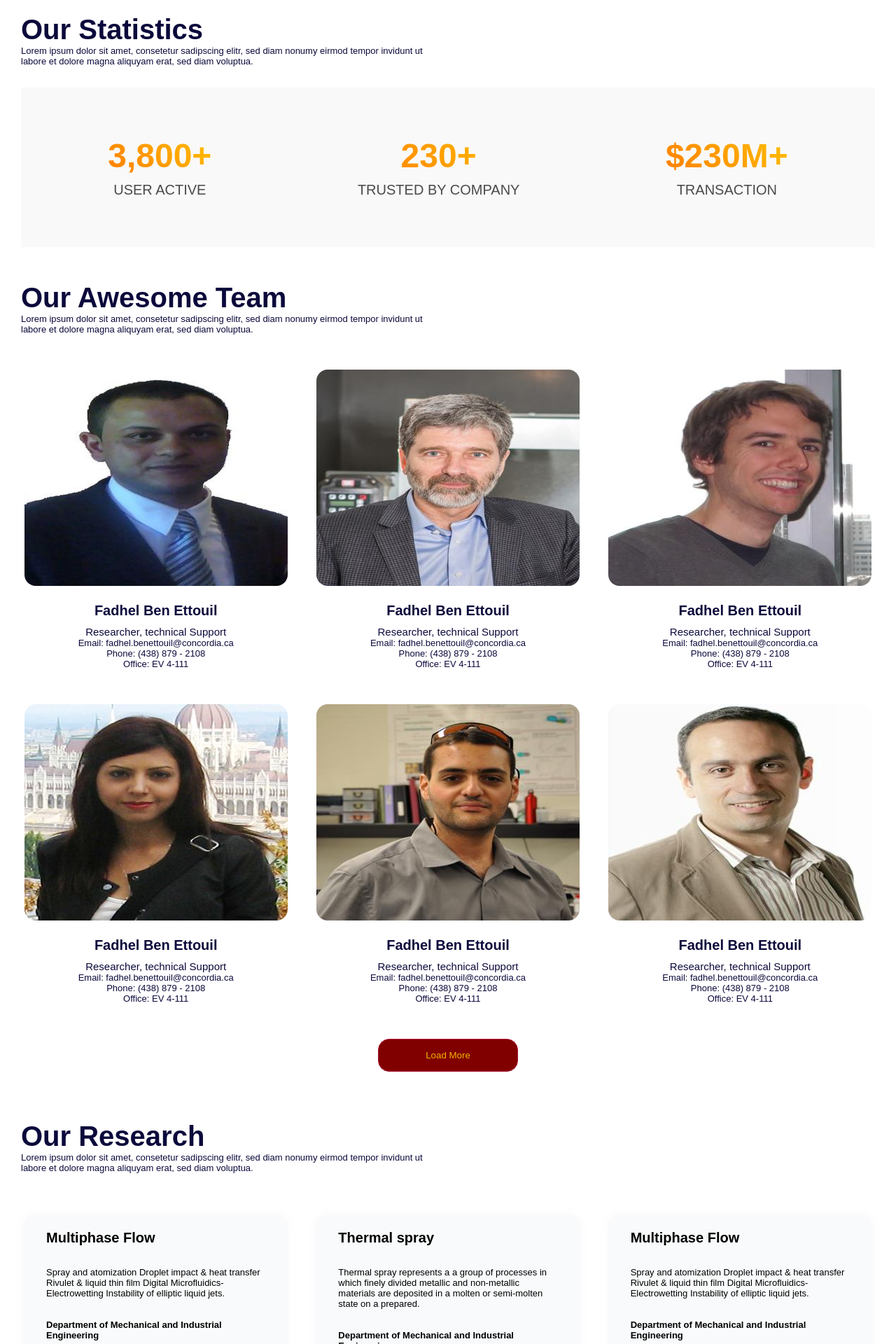
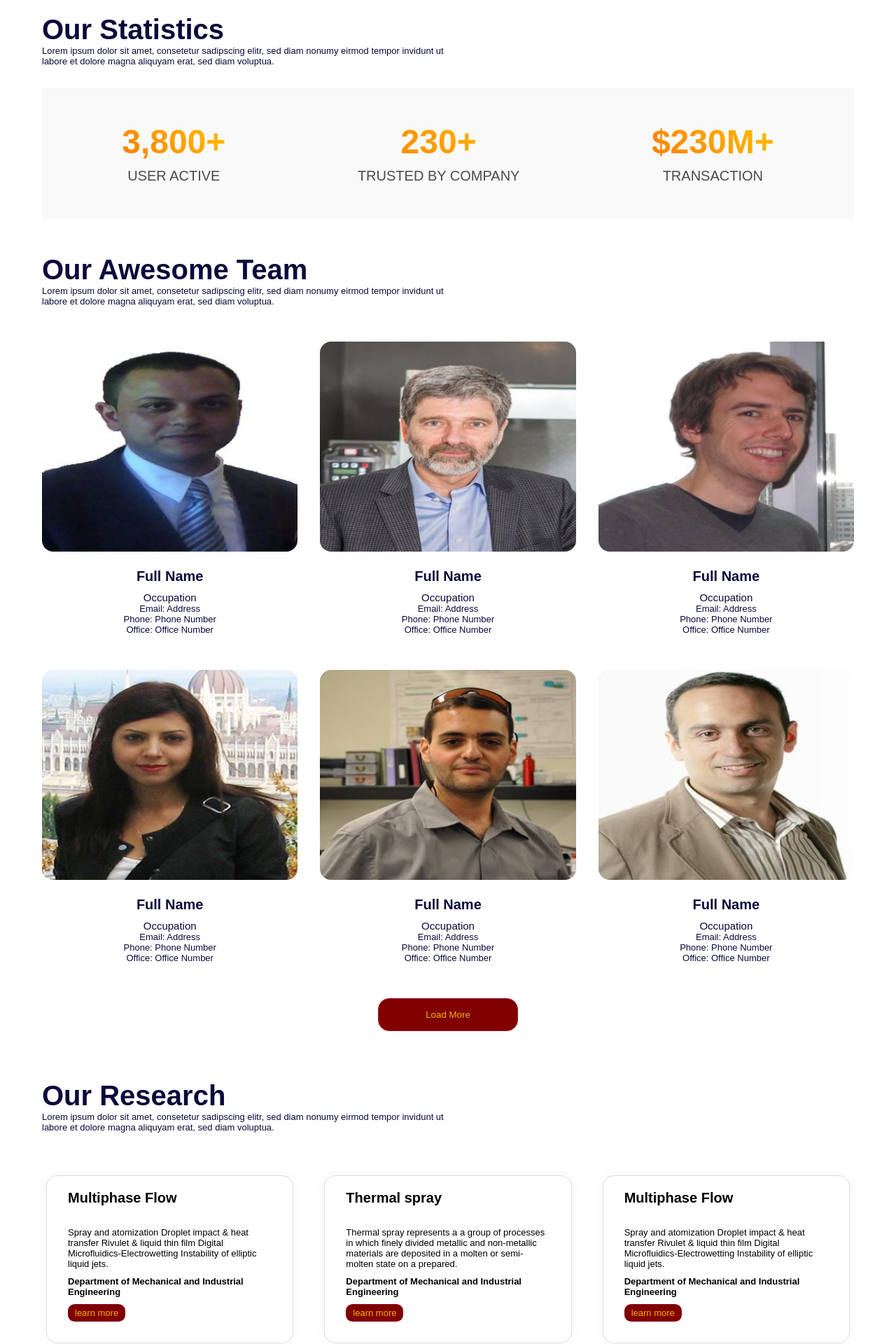
Before and after one commit to Yibhir0/tmsf-v2-concordia, a React (Create React App) app: page / in a window 1280 px wide. Shown: the part 580-2500 px from the top of the page at 70% size. Built offline with nearby package versions, Linux system fonts and the light colour scheme; a web font is replaced by a local one.

Commit message:
added stats

```diff
--- a/src/components/Elements/BlogBox.jsx
+++ b/src/components/Elements/BlogBox.jsx
@@ -4,9 +4,9 @@ import styled from "styled-components";
 export default function BlogBox({ tag, title, text, action, author }) {
   return (
     <WrapperBtn className="animate pointer" onClick={action ? () => action() : null}>
-      <Wrapper className="grayBg radius8 shadow">
+      <Wrapper className="whiteBg  radius8 shadow">
         <h3 className="font20 extraBold">{title}</h3>
-        <p className="font13" style={{ padding: "30px 0" }}>
+        <p className="font13 textH" style={{ padding: "30px 0" }}>
           {text}
         </p>
         <p className="font13 extraBold">{author}</p>
@@ -19,10 +19,17 @@ export default function BlogBox({ tag, title, text, action, author }) {
 }
 
 const Wrapper = styled.div`
-  width: 100%;
+ width: 100%;
   text-align: left;
   padding: 20px 30px;
   margin-top: 30px;
+  background-color: #fff;
+  border: 1px solid #e0e0e0;
+
+   &:hover {
+    transform: translateY(-10px);
+    box-shadow: 0 8px 16px rgba(0, 0, 0, 0.2); /* Slightly stronger shadow on hover */
+  }
 `;
 const WrapperBtn = styled.button`
   border: 0px;
--- a/src/components/Elements/PublicationTable.jsx
+++ b/src/components/Elements/PublicationTable.jsx
@@ -51,6 +51,7 @@ const Wrapper = styled.div`
   text-align: left;
   padding: 20px 30px;
   margin-top: 30px;
+    border: 1px solid #e0e0e0;
 `;
 
 const PublicationItem = styled.div`
--- a/src/components/Nav/TopNavbar.jsx
+++ b/src/components/Nav/TopNavbar.jsx
@@ -82,6 +82,10 @@ const Wrapper = styled.nav`
   top: 0;
   left: 0;
   z-index: 999;
+     background-color: #f9f9f9; /* Very light grey, almost white */
+
+  box-shadow: 0 4px 8px rgba(0, 0, 0, 0.1);
+
 `;
 const NavInner = styled.div`
   position: relative;
--- a/src/components/Sections/Collaborators.jsx
+++ b/src/components/Sections/Collaborators.jsx
@@ -10,7 +10,6 @@ import AddImage2 from "../../assets/img/add/2.png";
 import AddImage3 from "../../assets/img/add/3.png";
 import AddImage4 from "../../assets/img/add/4.png";
 
-import { FiExternalLink } from "react-icons/fi";
 
 export default function Collaborators() {
   return (
@@ -20,7 +19,7 @@ export default function Collaborators() {
           <HeaderInfo>
 
             <h1 className="font40 extraBold">Our Collaborators</h1>
-            <FiExternalLink style={{ color: '#730621', marginLeft: '10px' }}  size={30}/>
+
           </HeaderInfo>
 
           {/* <ServiceBoxRow className="flex">
--- a/src/components/Sections/People.jsx
+++ b/src/components/Sections/People.jsx
@@ -26,66 +26,17 @@ export default function People() {
             <div className="col-xs-12 col-sm-4 col-md-4 col-lg-4" key={index}>
             <ProjectBox
               img={URL}
-              title="Fadhel Ben Ettouil"
-              text="Researcher, technical Support"
-              email="Email: fadhel.benettouil@concordia.ca"
-              phone=" Phone: (438) 879 - 2108"
-              office= "Office: EV 4-111"
+              title="Full Name"
+              text="Occupation"
+              email="Email: Address"
+              phone=" Phone: Phone Number"
+              office= "Office: Office Number"
 
               action={() => alert("clicked")}
             />
           </div>
         ))}
-            {/* <div className="col-xs-12 col-sm-4 col-md-4 col-lg-4">
-              <ProjectBox
-                img={ProjectImg1}
-                title="Awesome Project"
-                text="Lorem ipsum dolor sit amet, consetetur sadipscing elitr, sed diam nonumy eirmod tempor."
-                action={() => alert("clicked")}
-              />
-            </div>
-            <div className="col-xs-12 col-sm-4 col-md-4 col-lg-4">
-              <ProjectBox
-                img={ProjectImg2}
-                title="Awesome Project"
-                text="Lorem ipsum dolor sit amet, consetetur sadipscing elitr, sed diam nonumy eirmod tempor."
-                action={() => alert("clicked")}
-              />
-            </div>
-            <div className="col-xs-12 col-sm-4 col-md-4 col-lg-4">
-              <ProjectBox
-                img={ProjectImg3}
-                title="Awesome Project"
-                text="Lorem ipsum dolor sit amet, consetetur sadipscing elitr, sed diam nonumy eirmod tempor."
-                action={() => alert("clicked")}
-              />
-            </div>
-          </div>
-          <div className="row textCenter">
-            <div className="col-xs-12 col-sm-4 col-md-4 col-lg-4">
-              <ProjectBox
-                img={ProjectImg4}
-                title="Awesome Project"
-                text="Lorem ipsum dolor sit amet, consetetur sadipscing elitr, sed diam nonumy eirmod tempor."
-                action={() => alert("clicked")}
-              />
-            </div>
-            <div className="col-xs-12 col-sm-4 col-md-4 col-lg-4">
-              <ProjectBox
-                img={ProjectImg5}
-                title="Awesome Project"
-                text="Lorem ipsum dolor sit amet, consetetur sadipscing elitr, sed diam nonumy eirmod tempor."
-                action={() => alert("clicked")}
-              />
-            </div>
-            <div className="col-xs-12 col-sm-4 col-md-4 col-lg-4">
-              <ProjectBox
-                img={ProjectImg6}
-                title="Awesome Project"
-                text="Lorem ipsum dolor sit amet, consetetur sadipscing elitr, sed diam nonumy eirmod tempor."
-                action={() => alert("clicked")}
-              />
-            </div> */}
+
           </div>
           <div className="row flexCenter">
             <div style={{ margin: "50px 0", width: "200px" }}>
--- a/src/components/Sections/Stats.jsx
+++ b/src/components/Sections/Stats.jsx
@@ -46,7 +46,7 @@ const Stats = () => {
               labore et dolore magna aliquyam erat, sed diam voluptua.
             </p>
           </HeaderInfo>
-          <StatsWrapper>
+    <StatsWrapper>
       <StatsSection>
       {stats.map((stat) => (
           <StatCard key={stat.id}>
@@ -87,9 +87,10 @@ const Wrapper = styled.section`
 `;
 
 const StatsWrapper = styled.section`
-  padding: 60px 20px;
+  padding: 40px 20px;
   background: #f9f9f9;
   text-align: center;
+  margin: 0;
 `;
 
 const HeaderInfo = styled.div`
--- a/src/style/index.css
+++ b/src/style/index.css
@@ -35,6 +35,7 @@
     content: '';
     content: none;
   }
+
   table {
     border-collapse: collapse;
     border-spacing: 0;
@@ -61,7 +62,7 @@
   }
   .container {
     width: 100%;
-    /* max-width: 1220px; */
+    max-width: 1220px;
     margin: 0 auto;
     padding: 0px 30px;
   }
@@ -246,6 +247,14 @@
   .radius6 {
     border-radius: 0.6rem;
   }
+
+  .bdColor{
+    border-color: #9ca3af ;
+
+  }
+  .textH{
+    height:100px;
+  }
   /* COLORS */
   .darkColor {
     color: #0B093B;
```
